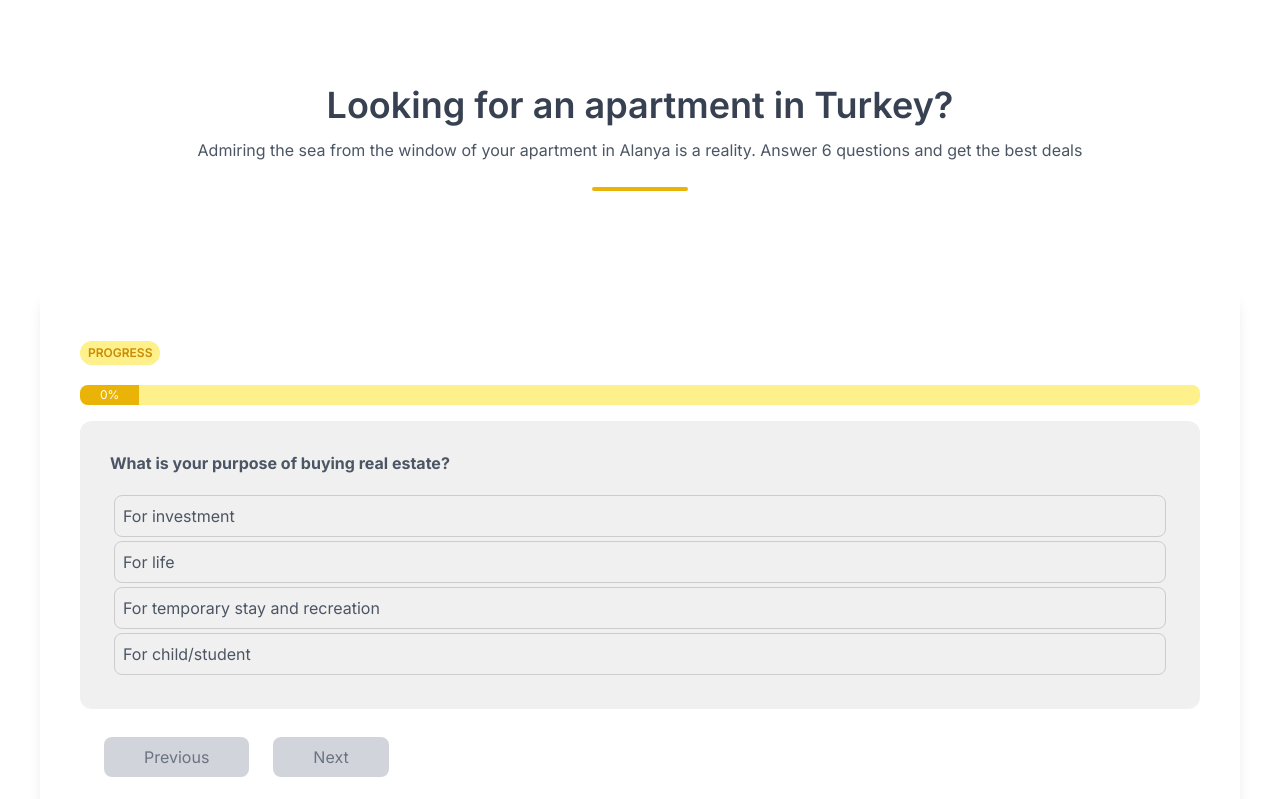
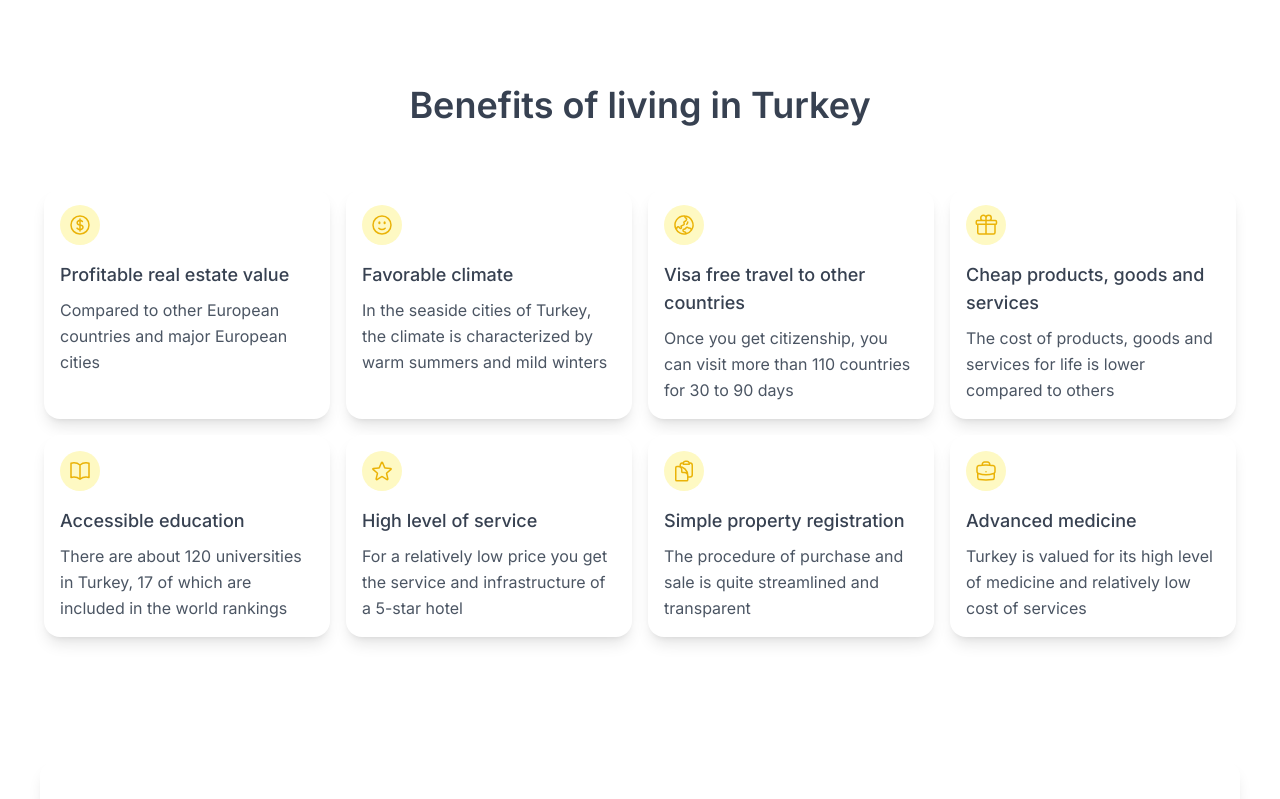
Before and after one commit to samin-taheri/Real-Estate-Next.js, a Next.js app: page / in a window 1280 px wide. Shown: the part 860-1659 px from the top of the page. Built offline with nearby package versions, Linux system fonts and the light colour scheme.

Commit message:
commiting changes

```diff
--- a/src/app/page.tsx
+++ b/src/app/page.tsx
@@ -8,14 +8,12 @@ import ColoredCardsList from "@/components/colored-cards-list";
 import InfoCardsList from "@/components/info-cards-list";
 import PropertyInfoList from "@/components/property-info-list";
 import Subscribe from "@/components/subscribe";
-import OptionsCard from "@/components/options-card";
 
 export default function Home() {
 
   return (
     <main>
       <HeroSection />
-      <OptionsCard/>
       <Content />
       <InfoCardsList/>
       <PropertyInfoList/>
--- /dev/null
+++ b/src/components/catalog-popup.tsx
@@ -0,0 +1,31 @@
+// components/CatalogPopup.tsx
+
+import React from 'react';
+import MultipleChoiceQuestion from './multi-selection';
+import { FontAwesomeIcon } from '@fortawesome/react-fontawesome';
+import { faTimes } from '@fortawesome/free-solid-svg-icons';
+
+interface CatalogPopupProps {
+  onClose: () => void;
+}
+
+const CatalogPopup: React.FC<CatalogPopupProps> = ({ onClose }) => {
+  return (
+    <div className="popup-overlay">
+      <div className="popup-content" style={{ minWidth: '900px', minHeight: '600px' }}>
+      <span className="modal-close" onClick={onClose}>
+          <FontAwesomeIcon icon={faTimes} />
+        </span>
+        <div className="text-center">
+        <h1 className="sm:text-4xl text-2xl font-semibold title-font text-gray-700 pb-4">
+        Looking for an apartment in Turkey?
+        </h1>
+        <h2 className="leading-relaxed pb-4">Admiring the sea from the window of your apartment in Alanya is a reality. Answer 6 questions and get the best deals.</h2>
+      </div>
+       <MultipleChoiceQuestion/>
+      </div>
+    </div>
+  );
+};
+
+export default CatalogPopup;
--- a/src/components/hero-section.tsx
+++ b/src/components/hero-section.tsx
@@ -1,6 +1,7 @@
 'use client';
 import React, { useState } from "react";
 import Modal from "./modal";
+import CatalogPopup from "./catalog-popup";
 
 const HeroSection: React.FC = () => {
   const [isOpen2, setIsOpen2] = useState(false);
@@ -27,9 +28,19 @@ const HeroSection: React.FC = () => {
     }
   };
 
+  const [isPopupOpen, setPopupOpen] = useState(false);
+
+  const openPopup = () => {
+    setPopupOpen(true);
+  };
+
+  const closePopup = () => {
+    setPopupOpen(false);
+  };
+
   return (
     <section className="text-gray-600 body-font" id="hero">
-  <div className="container mx-auto flex px-20 py-16 md:flex-row flex-col items-center">
+  <div className="container mx-auto flex px-20 py-24 md:flex-row flex-col items-center">
     <div className="lg:flex-grow md:w-1/2 lg:pr-24 md:pr-16 flex flex-col md:items-start md:text-left items-center text-center">
       <h1 className="sm:text-4xl text-2xl font-semibold title-font mb-3 text-gray-700 animate__animated animate__fadeInLeft">We can help you to buy a
         <br className="hidden lg:inline-block animate__animated animate__fadeInLeft"/>property in Turkey and get a residence permit
@@ -37,20 +48,10 @@ const HeroSection: React.FC = () => {
       <p className="mb-8 leading-relaxed animate__animated animate__fadeInLeft">Answer 6 questions and get a catalog of Turkish property
       <br className="hidden lg:inline-block animate__animated animate__fadeInLeft"/>for residence permit or citizenship</p>
       <div className="flex justify-center">
-      <button onClick={() => setIsOpen2(true)}  className="px-20 py-3 hover:from-yellow-600 hover:to-yellow-500 text-white rounded-lg bg-gradient-to-r from-yellow-500 to-yellow-400 animate__animated animate__fadeInLeft">
+      <button onClick={openPopup} className="px-20 py-3 hover:from-yellow-600 hover:to-yellow-500 text-white rounded-lg bg-gradient-to-r from-yellow-500 to-yellow-400 animate__animated animate__fadeInLeft">
         Get Started
       </button>
-      {isOpen2 && (
-              <Modal
-                closeModal={closeModal2}
-                step={step}
-                selectedOption={selectedOption}
-                selectedOptionForMoney={selectedOptionForMoney}
-                handleSelectChange={handleSelectChange}
-                handleSelectChangeForMoney={handleSelectChangeForMoney}
-                nextStep={nextStep}
-              />
-            )}
+      {isPopupOpen && <CatalogPopup onClose={closePopup} />}
       </div>
     </div>
     <div className="lg:max-w-lg lg:w-full md:w-1/2 w-5/6">
--- a/src/components/multi-selection.tsx
+++ b/src/components/multi-selection.tsx
@@ -14,7 +14,7 @@ const MultipleChoiceQuestion: React.FC = () => {
 
     const [quizQuestions] = useState<QuizQuestion[]>([
       {
-        question: 'What is your purpose of buying real estate?',
+        question: 'What is the purpose of buying real estate?',
         answers: ['For investment', 'For life', 'For temporary stay and recreation', 'For child/student'],
       },
       {
--- a/src/components/options-card.tsx
+++ /dev/null
@@ -1,28 +0,0 @@
-'use client';
-import React from "react";
-import InfoSection from "./info-section";
-import MultiSelection from "./multi-selection";
-
-const OptionsCard: React.FC = () => {
-
-  return(
-    <section className="text-gray-600 body-font">
-      <div className="text-center pt-24">
-        <h1 className="sm:text-4xl text-2xl font-semibold title-font text-gray-700 animate__animated animate__fadeInLeft">
-        Looking for an apartment in Turkey?
-        </h1>
-        <h2 className="leading-relaxed pt-3 animate__animated animate__fadeInLeft">Admiring the sea from the window of your apartment in Alanya is a reality. Answer 6 questions and get the best deals</h2>
-        <div className="flex mt-6 justify-center animate__animated animate__fadeInLeft">
-          <div className="w-24 h-1 rounded-full bg-yellow-500 inline-flex "></div>
-        </div>
-      </div>
-      <InfoSection>
-        <div className="lg:w-6/7 w-full mx-auto overflow-auto p-10">
-      <MultiSelection />
-        </div>
-      </InfoSection>
-    </section>
-  )
-};
-
-export default OptionsCard;
--- a/src/components/quiz-form.tsx
+++ b/src/components/quiz-form.tsx
@@ -59,7 +59,7 @@ const QuizForm: React.FC<QuizFormProps> = ({
     {!quizCompleted && (
       <button
         onClick={onPreviousClick}
-        className={`px-10 py-2 ml-6 rounded-lg mt-7 ${
+        className={`px-10 py-2 rounded-lg mt-7 ${
           currentQuestionIndex === 0 ? 'bg-gray-300 text-gray-500 cursor-not-allowed' : 'hover:bg-yellow-500 bg-yellow-400 text-white'
         }`}
         disabled={currentQuestionIndex === 0}
@@ -71,7 +71,9 @@ const QuizForm: React.FC<QuizFormProps> = ({
       <button
         onClick={onNextClick}
         className={`px-10 py-2 ml-6 rounded-lg mt-7 ${
-          currentQuestionIndex === 0 ? 'bg-gray-300 text-gray-500 cursor-not-allowed' : 'hover:bg-yellow-500 bg-yellow-400 text-white'
+          selectedAnswer !== null
+            ? 'hover:bg-yellow-500 bg-yellow-400 text-white'
+            : 'bg-gray-300 text-gray-500 cursor-not-allowed'
         }`}
         disabled={selectedAnswer === null && !quizCompleted}
       >
--- a/src/styles/globals.css
+++ b/src/styles/globals.css
@@ -133,3 +133,24 @@
     color: white;
     font-weight: bold;
   }
+
+.popup-overlay {
+  position: fixed;
+  top: 0;
+  left: 0;
+  width: 100%;
+  height: 100%;
+  background-color: rgba(0, 0, 0, 0.5);
+  display: flex;
+  justify-content: center;
+  align-items: center;
+  z-index: 1000;
+}
+
+.popup-content {
+  background-color: white;
+  padding: 50px;
+  border-radius: 5px;
+  box-shadow: 0 0 10px rgba(0, 0, 0, 0.2);
+  z-index: 1001;
+}
```
